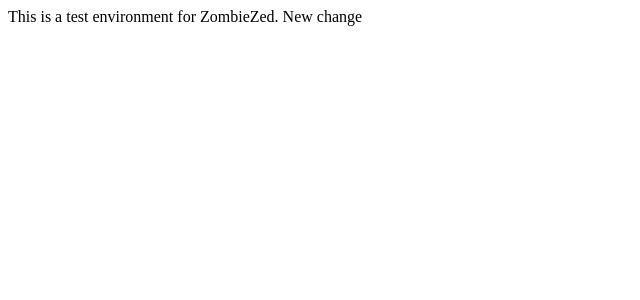
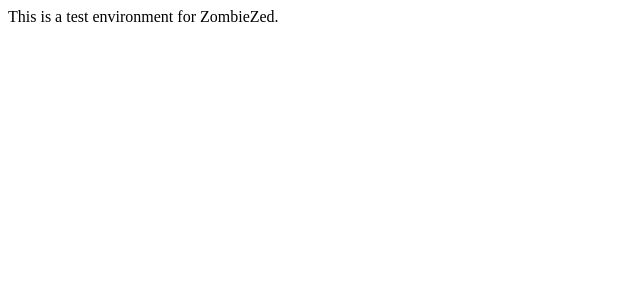
Before and after one commit to Vadimster/zombiezed, a PHP site: page / in a window 1280 px wide. Shown: the top 300 px of the page, without its empty margins (0-640 px from the left). Run offline with PHP 8.4, Linux system fonts and the light colour scheme.

Commit message:
removed changes in index.php

```diff
--- a/index.php
+++ b/index.php
@@ -19,7 +19,7 @@
 	</HEAD>
 	<BODY>
 
-<p>This is a test environment for ZombieZed. New change</p>
+<p>This is a test environment for ZombieZed.</p>
 
 
 		<script type="text/javascript" src="js/main.js"></script>
```
